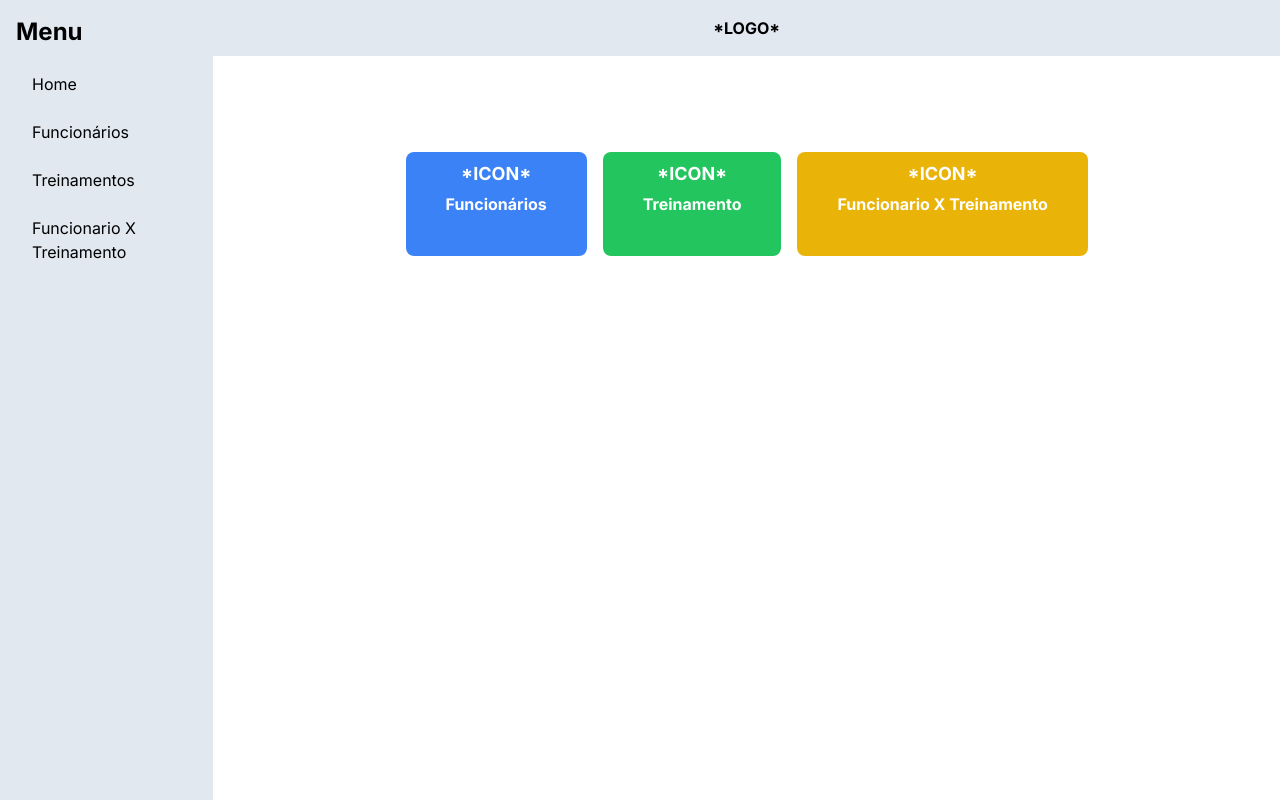
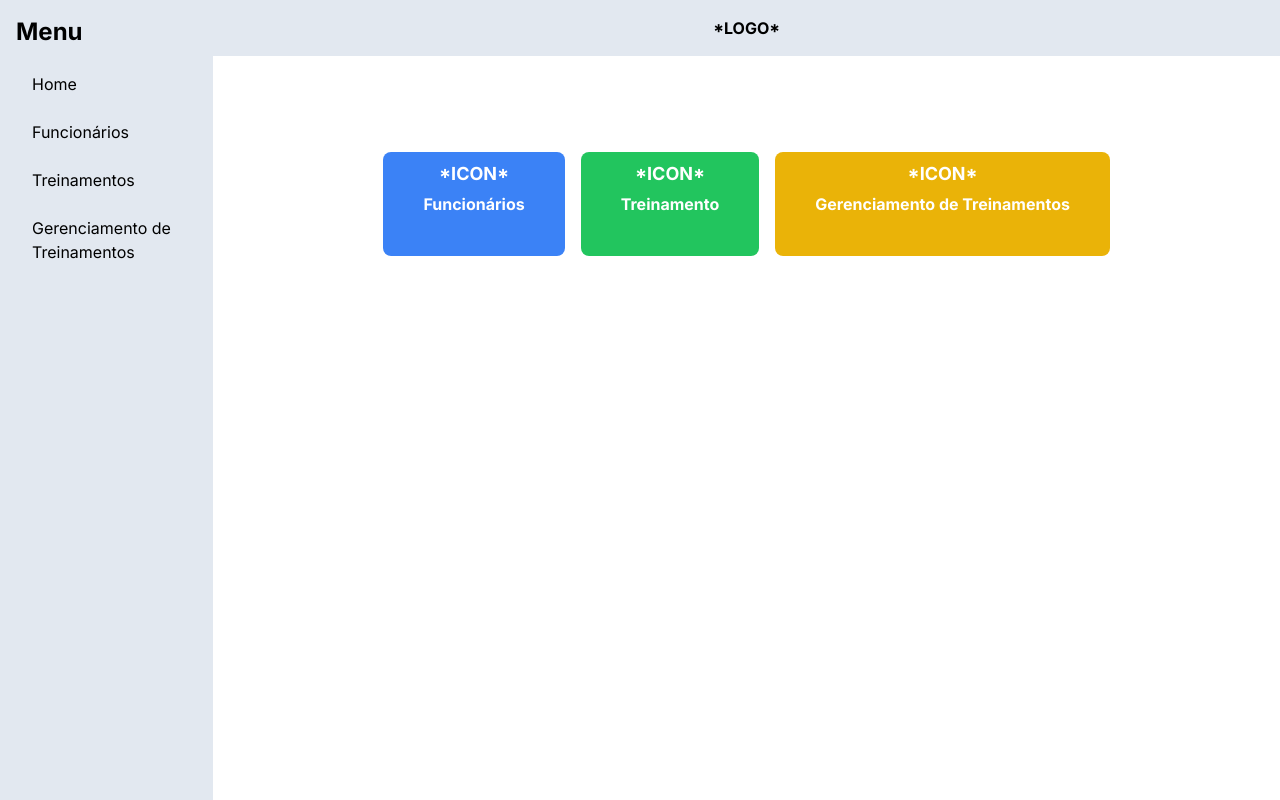
Before and after one commit to Aiex02/next-system-app, a Next.js app: page / in a window 1280 px wide. Built offline with nearby package versions, Linux system fonts and the light colour scheme.

Commit message:
fix: dropdown and page

```diff
--- a/package.json
+++ b/package.json
@@ -3,12 +3,13 @@
   "version": "0.1.0",
   "private": true,
   "scripts": {
-    "dev": "next dev",
+    "start": "next dev",
     "build": "next build",
-    "start": "next start",
+    "dev": "next start",
     "lint": "next lint"
   },
   "dependencies": {
+    "axios": "^1.6.5",
     "formik": "^2.4.5",
     "next": "14.0.4",
     "react": "^18",
--- a/src/app/components/dropdown.tsx
+++ b/src/app/components/dropdown.tsx
@@ -29,9 +29,9 @@ export default function Dropdown() {
             </Link>
           </li>
           <li>
-            <Link href="#">
+            <Link href="/gerenciaTreinamento">
               <button className="block w-full text-left text-black bg-transparent hover:bg-orange-600 py-2 px-4 rounded-md focus:outline-none">
-                Funcionario X Treinamento
+                Gerenciamento de Treinamentos
               </button>
             </Link>
           </li>
--- a/src/app/page.tsx
+++ b/src/app/page.tsx
@@ -16,9 +16,9 @@ export default function Home() {
             <span className="absolute top-2 left-0 right-0 text-center text-lg font-bold">*ICON*</span>
           </button>
         </Link>
-        <Link href="/link3">
+        <Link href="/gerenciaTreinamento">
           <button className="bg-yellow-500 hover:bg-yellow-700 text-white font-bold py-10 px-10 rounded-lg text-center relative">
-            Funcionario X Treinamento
+            Gerenciamento de Treinamentos
             <span className="absolute top-2 left-0 right-0 text-center text-lg font-bold">*ICON*</span>
           </button>
         </Link>
```
Also changed, not shown: src/app/gerenciaTreinamento/page.tsx (added), 1 other file (tests, documents, lock files or other folders).
